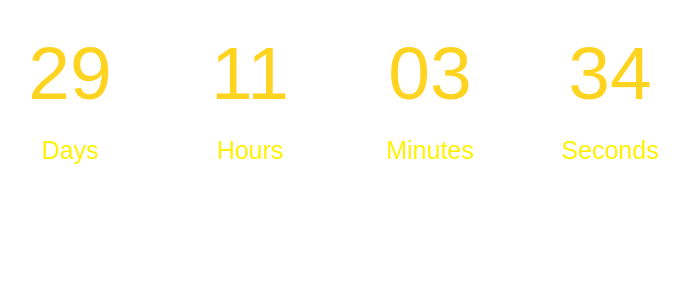
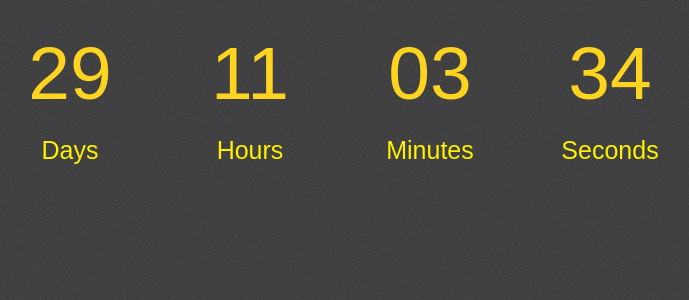
Before and after one commit to UoMEsports/HiveAid-static, a Vue app: page / in a window 1280 px wide. Shown: the top 300 px of the page, without its empty margins (300-989 px from the left). Built offline with nearby package versions, Linux system fonts and the light colour scheme.

Commit message:
feat: add background image

```diff
--- a/src/App.vue
+++ b/src/App.vue
@@ -26,6 +26,9 @@
     font-family: azonix, sans-serif;
   }
 
+  background-image: url('./assets/img/background.jpg');
+  background-repeat: repeat;
+
   -webkit-font-smoothing: antialiased;
   -moz-osx-font-smoothing: grayscale;
   text-align: center;
```
Also changed, not shown: src/assets/img/background.jpg (added).
